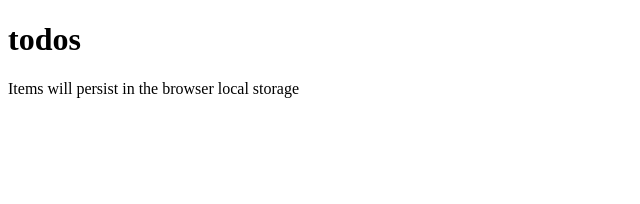
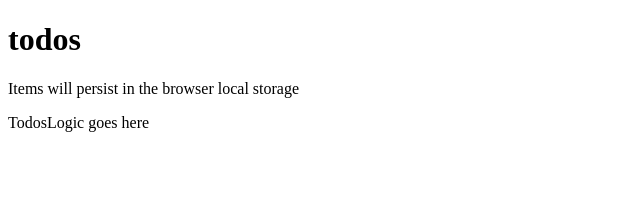
Before and after one commit to badger-99/todo_list-react, a React (Vite) app: page / in a window 1280 px wide. Shown: the top 204 px of the page, without its empty margins (0-640 px from the left). Built offline with nearby package versions, Linux system fonts and the light colour scheme.

Commit message:
Add TodosLogic div

```diff
--- a/src/TodoApp.jsx
+++ b/src/TodoApp.jsx
@@ -1,9 +1,11 @@
 import Header from "./components/Header";
+import TodosLogic from "./components/TodosLogic";
 
 const TodoApp = () => {
   return (
     <div>
       <Header />
+      <TodosLogic />
     </div>
   )
 }
--- /dev/null
+++ b/src/components/TodosLogic.jsx
@@ -0,0 +1,6 @@
+const TodosLogic = () => {
+  return (
+    <div>TodosLogic goes here</div>
+  )
+}
+export default TodosLogic
```
